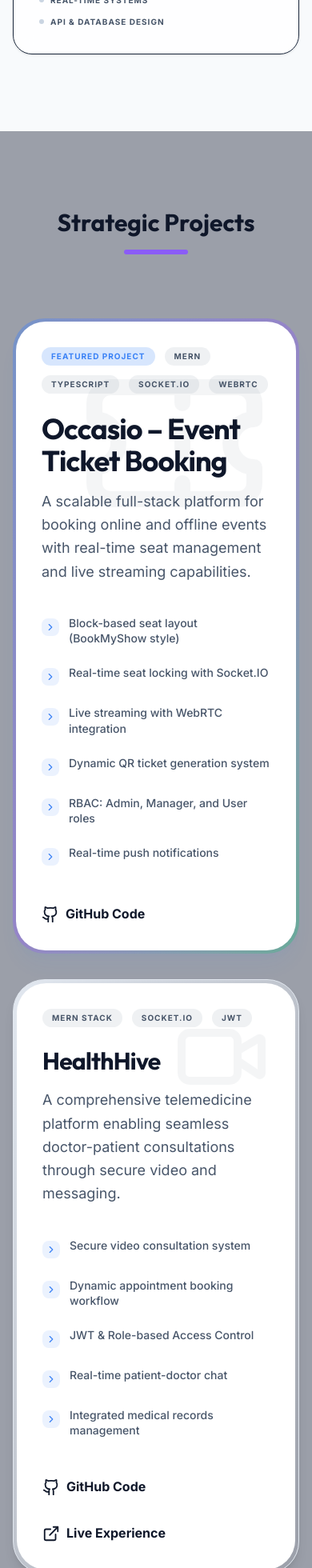
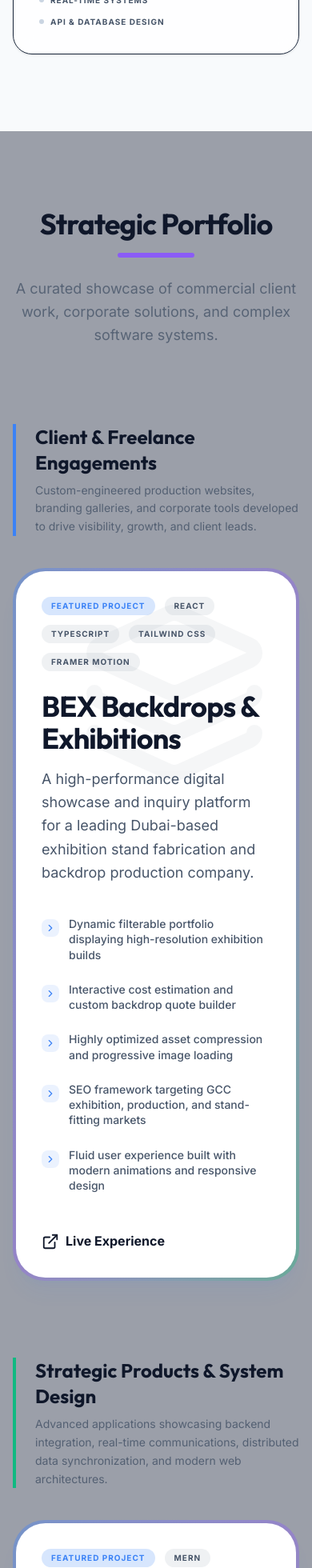
Before and after one commit to ansaralikunju311311/Portfolio, a React (Vite) app: page / in a window 390 px wide. Shown: the part 4117-6077 px from the top of the page at 80% size. Built offline with nearby package versions, Linux system fonts and the light colour scheme.

Commit message:
add new sectiion

```diff
--- a/src/components/Projects.tsx
+++ b/src/components/Projects.tsx
@@ -1,5 +1,13 @@
 import { motion } from "framer-motion";
-import { ExternalLink, Ticket, Video, Shield, Lock, ChevronRight } from "lucide-react";
+import {
+  ExternalLink,
+  Ticket,
+  Video,
+  Shield,
+  ChevronRight,
+  TrendingUp,
+  Layers
+} from "lucide-react";
 import { Github } from "./BrandIcons";
 
 interface ProjectProps {
@@ -7,13 +15,22 @@
   description: string;
   features: string[];
   tech: string[];
-  links: { github: string; demo?: string };
+  links: { github?: string; demo?: string };
   isFeatured?: boolean;
   demoAccess?: string;
-  onTryDemo?: () => void;
+  bgIcon?: React.ComponentType<{ size: number; className?: string }>;
 }
 
-const ProjectCard = ({ title, description, features, tech, links, isFeatured, demoAccess }: ProjectProps) => (
+const ProjectCard = ({
+  title,
+  description,
+  features,
+  tech,
+  links,
+  isFeatured,
+  demoAccess,
+  bgIcon: BgIcon
+}: ProjectProps) => (
   <motion.div
     initial={{ opacity: 0, scale: 0.95 }}
     whileInView={{ opacity: 1, scale: 1 }}
@@ -27,7 +44,13 @@
     <div className="h-full w-full bg-surface rounded-[2.3rem] p-8 md:p-12 overflow-hidden relative group transition-colors duration-300">
       {/* Background decoration */}
       <div className="absolute top-0 right-0 p-8 text-text-base -z-0 opacity-5 group-hover:opacity-10 transition-opacity">
-        {isFeatured ? <Ticket size={240} /> : <Video size={120} />}
+        {BgIcon ? (
+          <BgIcon size={isFeatured ? 240 : 120} />
+        ) : isFeatured ? (
+          <Ticket size={240} />
+        ) : (
+          <Video size={120} />
+        )}
       </div>
 
       <div className="relative z-10">
@@ -55,7 +78,7 @@
         <div className="grid grid-cols-1 md:grid-cols-2 gap-6 mb-12">
           {features.map((feature, i) => (
             <div key={i} className="flex items-start space-x-3 text-text-base">
-                <div className="mt-1 p-1 bg-primary/10 rounded-lg text-primary">
+              <div className="mt-1 p-1 bg-primary/10 rounded-lg text-primary shrink-0">
                 <ChevronRight size={14} />
               </div>
               <span className="text-sm font-medium leading-snug">{feature}</span>
@@ -75,22 +98,18 @@
           </div>
         )}
 
-        <div className="flex flex-wrap items-center gap-8">
+        <div className="flex flex-wrap items-center gap-6 md:gap-8">
+          {links.github && (
             <a href={links.github} target="_blank" rel="noopener noreferrer" className="flex items-center space-x-2 text-text-heading hover:text-primary transition-all font-bold group/link">
               <Github size={22} className="group-hover/link:scale-110 transition-transform" />
               <span className="border-b-2 border-transparent group-hover/link:border-primary">GitHub Code</span>
             </a>
+          )}
           {links.demo && (
             <a href={links.demo} target="_blank" rel="noopener noreferrer" className="flex items-center space-x-2 text-text-heading hover:text-primary transition-all font-bold group/link">
               <ExternalLink size={22} className="group-hover/link:scale-110 transition-transform" />
               <span className="border-b-2 border-transparent group-hover/link:border-primary">Live Experience</span>
             </a>
-          )}
-          {demoAccess && (
-             <button className="flex items-center space-x-3 px-8 py-3 bg-secondary text-white rounded-xl font-bold hover:bg-secondary/90 transition-all hover:scale-105 active:scale-95 shadow-lg shadow-secondary/20 text-sm">
-                <Lock size={18} />
-                <span>Launch Demo</span>
-             </button>
           )}
         </div>
       </div>
@@ -102,14 +121,73 @@
   return (
     <section id="projects" className="py-24 px-4 bg-slate-900/40">
       <div className="max-w-7xl mx-auto">
+        {/* Main Section Header */}
         <motion.div
           initial={{ opacity: 0, y: 20 }}
           whileInView={{ opacity: 1, y: 0 }}
           viewport={{ once: true }}
-           className="text-center mb-20"
+          className="text-center mb-24"
         >
-          <h2 className="text-3xl md:text-5xl font-display font-bold mb-4">Strategic Projects</h2>
-          <div className="h-1.5 w-20 bg-accent mx-auto rounded-full" />
+          <h2 className="text-4xl md:text-6xl font-display font-bold mb-4 tracking-tight">
+            Strategic Portfolio
+          </h2>
+          <div className="h-1.5 w-24 bg-accent mx-auto rounded-full mb-6" />
+          <p className="text-text-base text-lg max-w-2xl mx-auto opacity-80 leading-relaxed">
+            A curated showcase of commercial client work, corporate solutions, and complex software systems.
+          </p>
+        </motion.div>
+
+        {/* Section 1: Freelance & Commercial Client Work */}
+        <div className="mb-24">
+          <motion.div
+            initial={{ opacity: 0, y: 15 }}
+            whileInView={{ opacity: 1, y: 0 }}
+            viewport={{ once: true }}
+            className="mb-10 border-l-4 border-primary pl-6"
+          >
+            <h3 className="text-2xl md:text-3xl font-display font-bold text-text-heading mb-2">
+              Client & Freelance Engagements
+            </h3>
+            <p className="text-text-base text-sm md:text-base max-w-3xl opacity-85 leading-relaxed">
+              Custom-engineered production websites, branding galleries, and corporate tools developed to drive visibility, growth, and client leads.
+            </p>
+          </motion.div>
+
+          <div className="grid grid-cols-1 lg:grid-cols-2 gap-8">
+            <ProjectCard
+              title="BEX Backdrops & Exhibitions"
+              description="A high-performance digital showcase and inquiry platform for a leading Dubai-based exhibition stand fabrication and backdrop production company."
+              features={[
+                "Dynamic filterable portfolio displaying high-resolution exhibition builds",
+                "Interactive cost estimation and custom backdrop quote builder",
+                "Highly optimized asset compression and progressive image loading",
+                "SEO framework targeting GCC exhibition, production, and stand-fitting markets",
+                "Fluid user experience built with modern animations and responsive design"
+              ]}
+              tech={["React", "TypeScript", "Tailwind CSS", "Framer Motion"]}
+              links={{
+                demo: "https://bexdxb.com"
+              }}
+              bgIcon={Layers}
+              isFeatured
+            />
+          </div>
+        </div>
+
+        {/* Section 2: Products & System Design */}
+        <div>
+          <motion.div
+            initial={{ opacity: 0, y: 15 }}
+            whileInView={{ opacity: 1, y: 0 }}
+            viewport={{ once: true }}
+            className="mb-10 border-l-4 border-secondary pl-6"
+          >
+            <h3 className="text-2xl md:text-3xl font-display font-bold text-text-heading mb-2">
+              Strategic Products & System Design
+            </h3>
+            <p className="text-text-base text-sm md:text-base max-w-3xl opacity-85 leading-relaxed">
+              Advanced applications showcasing backend integration, real-time communications, distributed data synchronization, and modern web architectures.
+            </p>
           </motion.div>
 
           <div className="grid grid-cols-1 lg:grid-cols-2 gap-8">
@@ -125,8 +203,9 @@
                 "Real-time push notifications"
               ]}
               tech={["MERN", "TypeScript", "Socket.IO", "WebRTC"]}
-            links={{ github: "https://github.com/ansaralikunju311311/Occasio", }}
+              links={{ github: "https://github.com/ansaralikunju311311/Occasio" }}
               isFeatured
+              bgIcon={Ticket}
             />
 
             <ProjectCard
@@ -140,8 +219,13 @@
                 "Integrated medical records management"
               ]}
               tech={["MERN Stack", "Socket.IO", "JWT"]}
-            links={{ github: "https://github.com/ansaralikunju311311/HealthHive", demo: "https://health-hive-lat51u3rs-ansar-as-projects.vercel.app/" }}
+              links={{
+                github: "https://github.com/ansaralikunju311311/HealthHive",
+                demo: "https://health-hive-lat51u3rs-ansar-as-projects.vercel.app/"
+              }}
+              bgIcon={Video}
             />
+
             <ProjectCard
               title="Finance Analytics Dashboard"
               description="A high-performance interactive dashboard enabling users to track real-time financial activity and gain deep insights through dynamic data visualizations and role-based simulation."
@@ -158,7 +242,9 @@
                 github: "https://github.com/ansaralikunju311311/dashboard",
                 demo: "https://project-1kkyp.vercel.app"
               }}
+              bgIcon={TrendingUp}
             />
+          </div>
         </div>
       </div>
     </section>
```
Also changed, not shown: 1 other file (tests, documents, lock files or other folders). Lines whose indentation alone changed are shown as unchanged.
